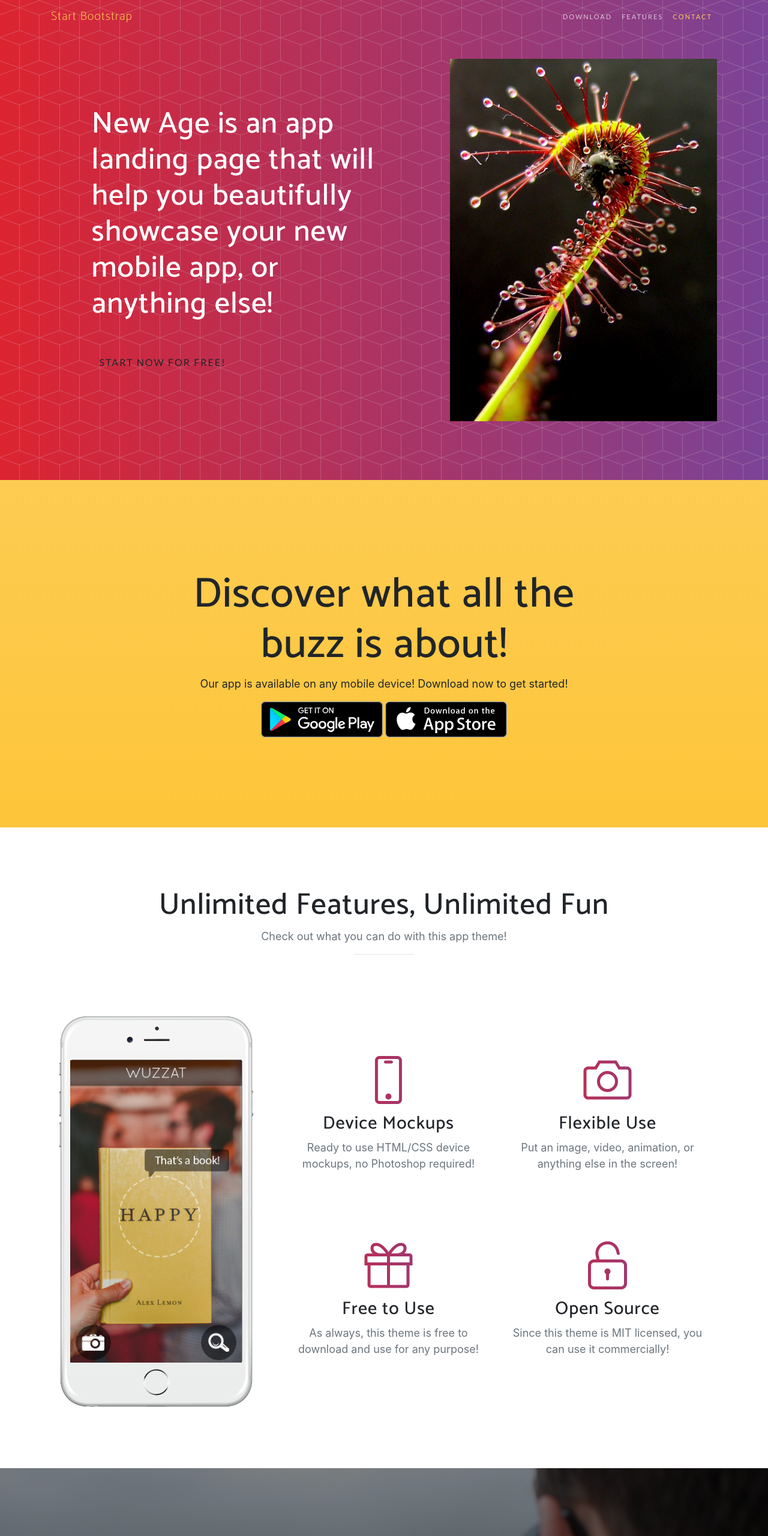
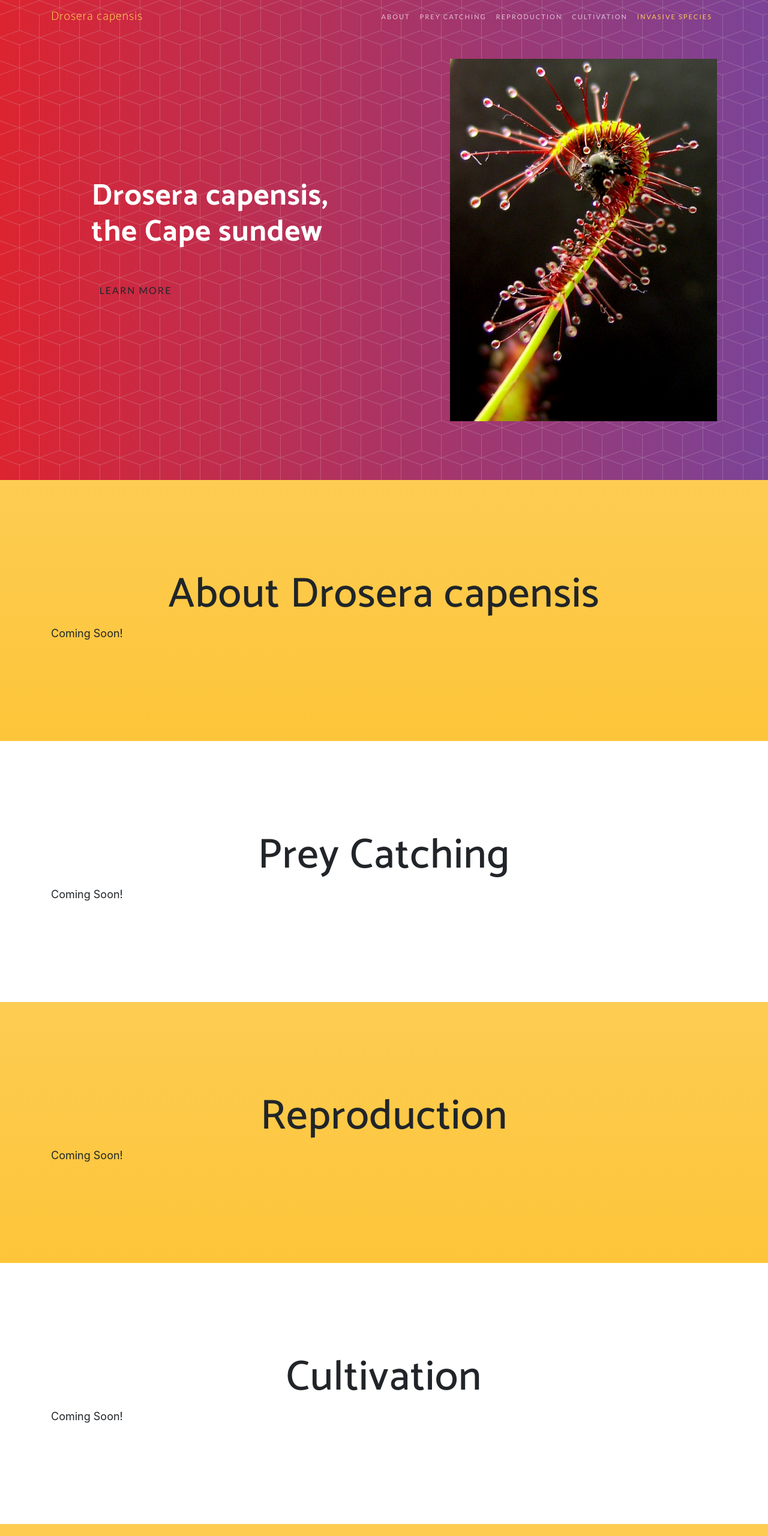
Before and after one commit to markcaldropoli/drosera, a website with bundled scripts: page index.html in a window 1280 px wide. Shown: the top 2560 px of the page at 60% size. Built offline with nearby package versions, Linux system fonts and the light colour scheme; a web font is replaced by a local one.

Commit message:
Create website layout and sections

```diff
--- a/index.html
+++ b/index.html
@@ -33,7 +33,7 @@
   <!-- Navigation -->
   <nav class="navbar navbar-expand-lg navbar-light fixed-top" id="mainNav">
     <div class="container">
-      <a class="navbar-brand js-scroll-trigger" href="#page-top">Start Bootstrap</a>
+      <a class="navbar-brand js-scroll-trigger" href="#page-top">Drosera capensis</a>
       <button class="navbar-toggler navbar-toggler-right" type="button" data-toggle="collapse" data-target="#navbarResponsive" aria-controls="navbarResponsive" aria-expanded="false" aria-label="Toggle navigation">
         Menu
         <i class="fas fa-bars"></i>
@@ -41,13 +41,19 @@
       <div class="collapse navbar-collapse" id="navbarResponsive">
         <ul class="navbar-nav ml-auto">
           <li class="nav-item">
-            <a class="nav-link js-scroll-trigger" href="#download">Download</a>
+            <a class="nav-link js-scroll-trigger" href="#about">About</a>
           </li>
           <li class="nav-item">
-            <a class="nav-link js-scroll-trigger" href="#features">Features</a>
+            <a class="nav-link js-scroll-trigger" href="#preycatching">Prey Catching</a>
           </li>
           <li class="nav-item">
-            <a class="nav-link js-scroll-trigger" href="#contact">Contact</a>
+            <a class="nav-link js-scroll-trigger" href="#reproduction">Reproduction</a>
+          </li>
+          <li class="nav-item">
+            <a class="nav-link js-scroll-trigger" href="#cultivation">Cultivation</a>
+          </li>
+          <li class="nav-item">
+            <a class="nav-link js-scroll-trigger" href="#invasive">Invasive Species</a>
           </li>
         </ul>
       </div>
@@ -59,8 +65,8 @@
       <div class="row h-100">
         <div class="col-lg-7 my-auto">
           <div class="header-content mx-auto">
-            <h1 class="mb-5">New Age is an app landing page that will help you beautifully showcase your new mobile app, or anything else!</h1>
-            <a href="#download" class="btn btn-outline btn-xl js-scroll-trigger">Start Now for Free!</a>
+              <h1 class="mb-5"><b>Drosera capensis, <br>the Cape sundew</b></h1>
+              <a href="#about" class="btn btn-outline btn-xl js-scroll-trigger">Learn More</a>
           </div>
         </div>
         <div class="col-lg-5 my-auto">
@@ -70,133 +76,74 @@
     </div>
   </header>
 
-  <section class="download bg-primary text-center" id="download">
+  <section class="download bg-primary" id="about">
     <div class="container">
       <div class="row">
-        <div class="col-md-8 mx-auto">
-          <h2 class="section-heading">Discover what all the buzz is about!</h2>
-          <p>Our app is available on any mobile device! Download now to get started!</p>
-          <div class="badges">
-            <a class="badge-link" href="#"><img src="img/google-play-badge.svg" alt=""></a>
-            <a class="badge-link" href="#"><img src="img/app-store-badge.svg" alt=""></a>
-          </div>
+        <div class="col-md-12 mx-auto text-center">
+          <h2 class="section-heading">About Drosera capensis</h2>
+        </div>
+        <div class="col-md-12 mx-auto">
+          <p>Coming Soon!</p>
         </div>
       </div>
     </div>
   </section>
 
-  <section class="features" id="features">
+  <section class="download" id="preycatching">
+      <div class="container">
+          <div class="row">
+              <div class="col-md-12 mx-auto text-center">
+                  <h2 class="section-heading">Prey Catching</h2>
+              </div>
+              <div class="col-md-12 mx-auto">
+                  <p>Coming Soon!</p>
+              </div>
+          </div>
+      </div>
+  </section>
+
+  <section class="download bg-primary" id="reproduction">
     <div class="container">
-      <div class="section-heading text-center">
-        <h2>Unlimited Features, Unlimited Fun</h2>
-        <p class="text-muted">Check out what you can do with this app theme!</p>
-        <hr>
-      </div>
       <div class="row">
-        <div class="col-lg-4 my-auto">
-          <div class="device-container">
-            <div class="device-mockup iphone6_plus portrait white">
-              <div class="device">
-                <div class="screen">
-                  <!-- Demo image for screen mockup, you can put an image here, some HTML, an animation, video, or anything else! -->
-                  <img src="img/demo-screen-1.jpg" class="img-fluid" alt="">
-                </div>
-                <div class="button">
-                  <!-- You can hook the "home button" to some JavaScript events or just remove it -->
-                </div>
-              </div>
-            </div>
-          </div>
+        <div class="col-md-12 mx-auto text-center">
+          <h2 class="section-heading">Reproduction</h2>
         </div>
-        <div class="col-lg-8 my-auto">
-          <div class="container-fluid">
-            <div class="row">
-              <div class="col-lg-6">
-                <div class="feature-item">
-                  <i class="icon-screen-smartphone text-primary"></i>
-                  <h3>Device Mockups</h3>
-                  <p class="text-muted">Ready to use HTML/CSS device mockups, no Photoshop required!</p>
-                </div>
-              </div>
-              <div class="col-lg-6">
-                <div class="feature-item">
-                  <i class="icon-camera text-primary"></i>
-                  <h3>Flexible Use</h3>
-                  <p class="text-muted">Put an image, video, animation, or anything else in the screen!</p>
-                </div>
-              </div>
-            </div>
-            <div class="row">
-              <div class="col-lg-6">
-                <div class="feature-item">
-                  <i class="icon-present text-primary"></i>
-                  <h3>Free to Use</h3>
-                  <p class="text-muted">As always, this theme is free to download and use for any purpose!</p>
-                </div>
-              </div>
-              <div class="col-lg-6">
-                <div class="feature-item">
-                  <i class="icon-lock-open text-primary"></i>
-                  <h3>Open Source</h3>
-                  <p class="text-muted">Since this theme is MIT licensed, you can use it commercially!</p>
-                </div>
-              </div>
-            </div>
-          </div>
+        <div class="col-md-12 mx-auto">
+            <p>Coming Soon!</p>
         </div>
       </div>
     </div>
   </section>
 
-  <section class="cta">
-    <div class="cta-content">
+  <section class="download" id="cultivation">
       <div class="container">
-        <h2>Stop waiting.<br>Start building.</h2>
-        <a href="#contact" class="btn btn-outline btn-xl js-scroll-trigger">Let's Get Started!</a>
+          <div class="row">
+              <div class="col-md-12 mx-auto text-center">
+                  <h2 class="section-heading">Cultivation</h2>
+              </div>
+              <div class="col-md-12 mx-auto">
+                  <p>Coming Soon!</p>
+              </div>
+          </div>
       </div>
-    </div>
-    <div class="overlay"></div>
   </section>
 
-  <section class="contact bg-primary" id="contact">
+  <section class="download bg-primary" id="invasive">
     <div class="container">
-      <h2>We
-        <i class="fas fa-heart"></i>
-        new friends!</h2>
-      <ul class="list-inline list-social">
-        <li class="list-inline-item social-twitter">
-          <a href="#">
-            <i class="fab fa-twitter"></i>
-          </a>
-        </li>
-        <li class="list-inline-item social-facebook">
-          <a href="#">
-            <i class="fab fa-facebook-f"></i>
-          </a>
-        </li>
-        <li class="list-inline-item social-google-plus">
-          <a href="#">
-            <i class="fab fa-google-plus-g"></i>
-          </a>
-        </li>
-      </ul>
+      <div class="row">
+        <div class="col-md-12 mx-auto text-center">
+          <h2 class="section-heading">Invasive Species</h2>
+        </div>
+        <div class="col-md-12 mx-auto">
+          <p>Coming Soon!</p>
+        </div>
+      </div>
     </div>
   </section>
 
   <footer>
     <div class="container">
-      <p>&copy; Your Website 2019. All Rights Reserved.</p>
-      <ul class="list-inline">
-        <li class="list-inline-item">
-          <a href="#">Privacy</a>
-        </li>
-        <li class="list-inline-item">
-          <a href="#">Terms</a>
-        </li>
-        <li class="list-inline-item">
-          <a href="#">FAQ</a>
-        </li>
-      </ul>
+      <p>&copy; Mark Caldropoli 2020. All Rights Reserved.</p>
     </div>
   </footer>
 
```
